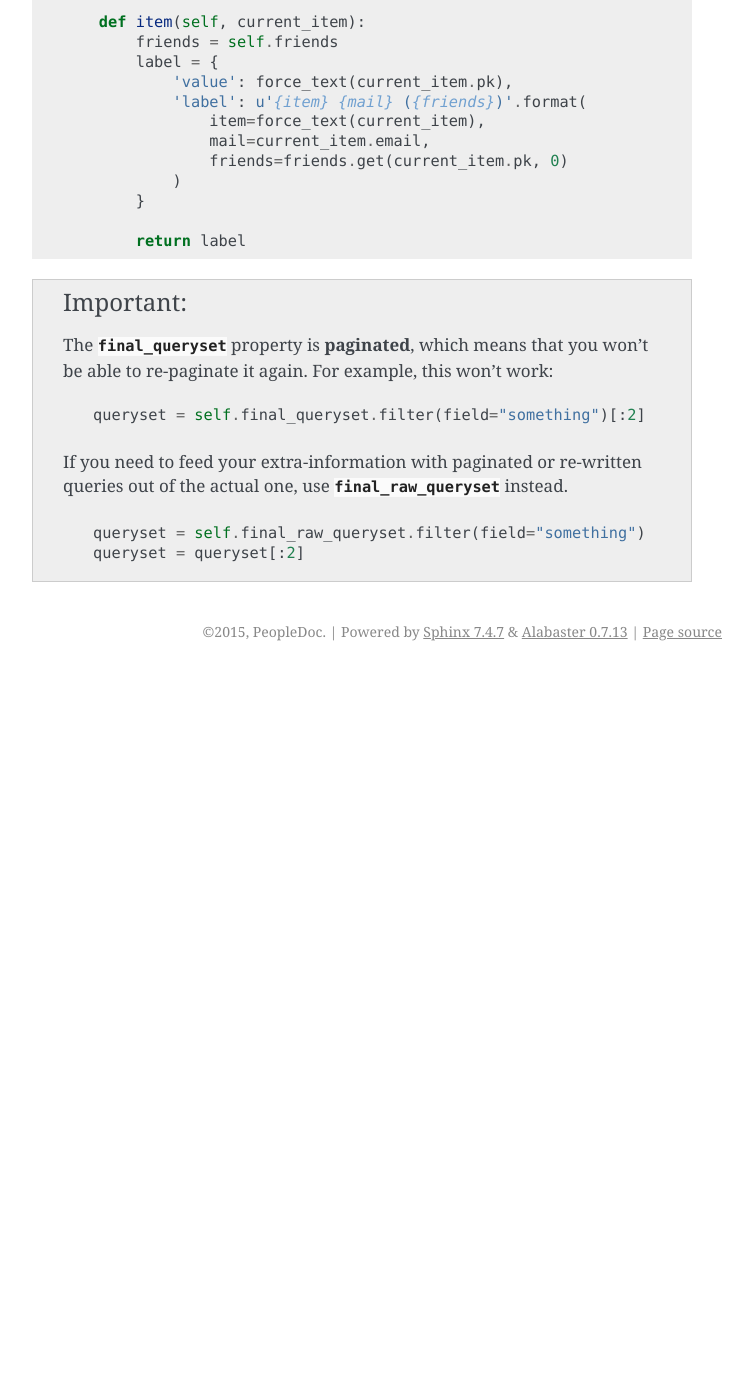
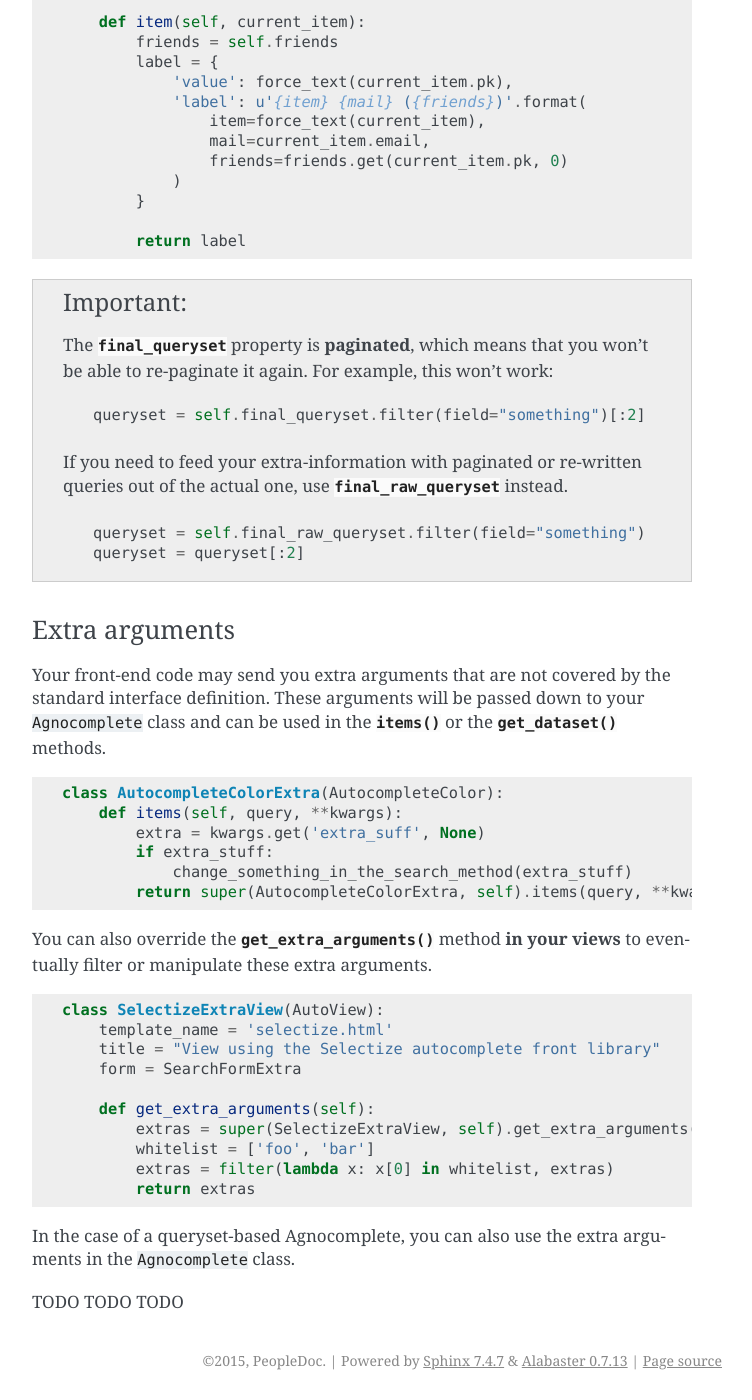
Before and after one commit to peopledoc/django-agnocomplete, a Sphinx documentation site: the page built from docs/autocomplete-definition.rst, in a window 1280 px wide and 1400 px high, scrolled down 4524 px. Shown: the whole window, without its empty margins (388-1140 px from the left). Built offline with Sphinx 7.4.7, drawn with Linux system fonts in a browser that asks for light colours; before the commit the page ends 5195 px from its top, so only the background shows below that.

Commit message:
refs #52 -- documentation about extra GET arguments

```diff
--- a/docs/autocomplete-definition.rst
+++ b/docs/autocomplete-definition.rst
@@ -225,3 +225,36 @@ You may want to add extra fields to your returned records, fields that belong to
 
         queryset = self.final_raw_queryset.filter(field="something")
         queryset = queryset[:2]
+
+Extra arguments
+---------------
+
+Your front-end code may send you extra arguments that are not covered by the standard interface definition. These arguments will be passed down to your ``Agnocomplete`` class and can be used in the :meth:`items()` or the :meth:`get_dataset()` methods.
+
+.. code-block:: python
+
+    class AutocompleteColorExtra(AutocompleteColor):
+        def items(self, query, **kwargs):
+            extra = kwargs.get('extra_suff', None)
+            if extra_stuff:
+                change_something_in_the_search_method(extra_stuff)
+            return super(AutocompleteColorExtra, self).items(query, **kwargs)
+
+You can also override the :meth:`get_extra_arguments()` method **in your views** to eventually filter or manipulate these extra arguments.
+
+.. code-block:: python
+
+    class SelectizeExtraView(AutoView):
+        template_name = 'selectize.html'
+        title = "View using the Selectize autocomplete front library"
+        form = SearchFormExtra
+
+        def get_extra_arguments(self):
+            extras = super(SelectizeExtraView, self).get_extra_arguments()
+            whitelist = ['foo', 'bar']
+            extras = filter(lambda x: x[0] in whitelist, extras)
+            return extras
+
+In the case of a queryset-based Agnocomplete, you can also use the extra arguments in the ``Agnocomplete`` class.
+
+TODO TODO TODO
```
